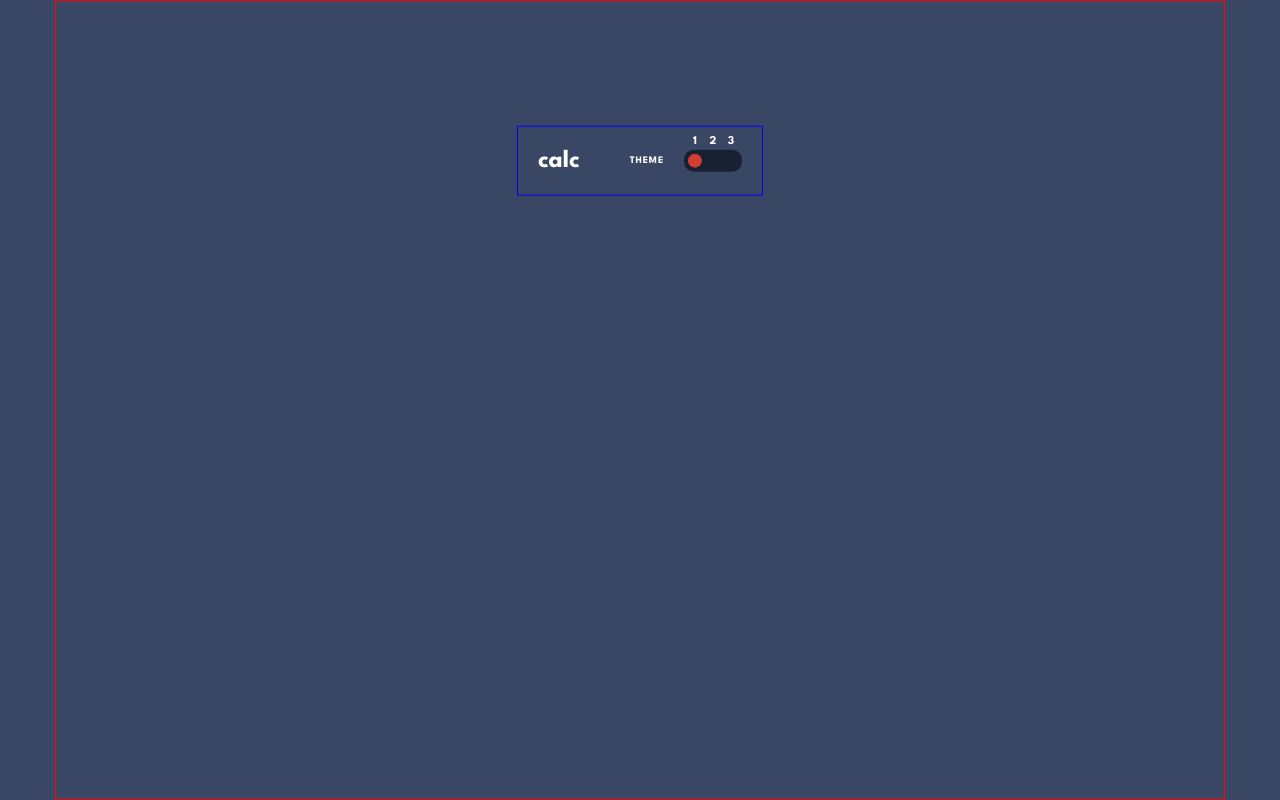
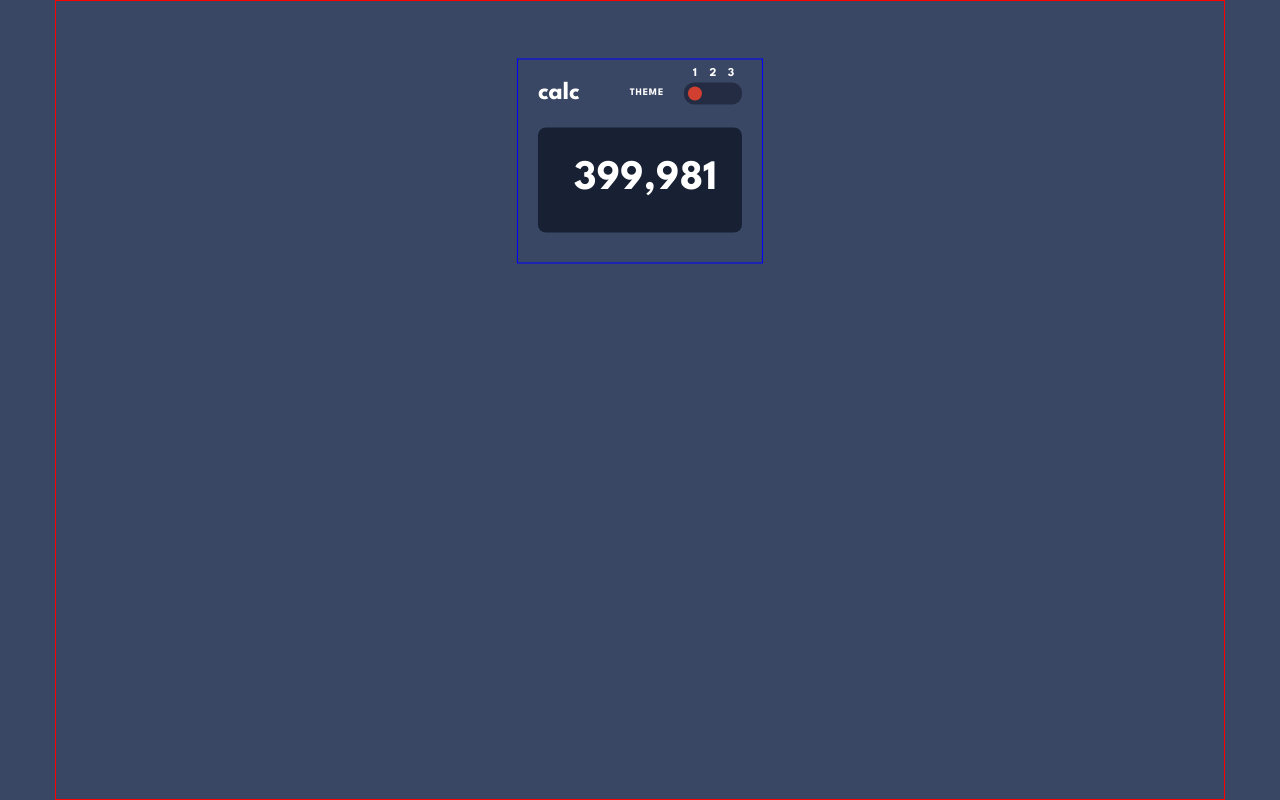
Before and after one commit to A-Awad1/calculator-app, a Vue app: page / in a window 1280 px wide. Built offline with nearby package versions, Linux system fonts and the light colour scheme.

Commit message:
create screen component

```diff
--- /dev/null
+++ b/src/components/CalcHeader.vue
@@ -0,0 +1,85 @@
+<template>
+  <header>
+    <h1>calc</h1>
+    <div class="themes-control">
+      <span>theme</span>
+      <div class="themes-buttons">
+        <button
+          v-for="(themeButton, index) in 3"
+          :key="index"
+          @click="theme = index + 1"
+          :class="{ selected: theme === index + 1 }"
+        ></button>
+      </div>
+    </div>
+  </header>
+</template>
+
+<script>
+export default {
+  name: "CalcHeader",
+  data: function () {
+    return {
+      theme: 1,
+    };
+  },
+};
+</script>
+
+<style lang="scss">
+header {
+  *:not(button) {
+    user-select: none;
+  }
+  display: flex;
+  justify-content: space-between;
+  align-items: center;
+  gap: 50px;
+  > {
+    h1 {
+      font-size: 25px;
+    }
+    .themes-control {
+      @extend %center-flex;
+      gap: 20px;
+      span {
+        font-size: 10px;
+        letter-spacing: 0.8px;
+        text-transform: uppercase;
+      }
+      .themes-buttons {
+        display: flex;
+        gap: 4px;
+        padding: 4px;
+        border-radius: 10px;
+        background-color: colors.$keypad-background;
+        button {
+          width: 14px;
+          aspect-ratio: 1/1;
+          border-radius: 50%;
+          border: none;
+          background-color: colors.$key-third-background;
+          position: relative;
+          counter-increment: button-num;
+          cursor: pointer;
+          &:not(.selected) {
+            visibility: hidden;
+          }
+          &::before {
+            content: counter(button-num);
+            visibility: visible;
+            position: absolute;
+            top: -19px;
+            left: 50%;
+            transform: translateX(-50%);
+            font: {
+              size: 12px;
+              weight: 700;
+            }
+          }
+        }
+      }
+    }
+  }
+}
+</style>
--- /dev/null
+++ b/src/components/CalcScreen.vue
@@ -0,0 +1,19 @@
+<template>
+  <section class="screen"><slot></slot></section>
+</template>
+
+<script>
+export default {};
+</script>
+
+<style lang="scss">
+section.screen {
+  background-color: colors.$screen-background;
+  width: 100%;
+  border-radius: $second-border-radius;
+  margin: 20px 0 10px;
+  padding: 28px 25px;
+  text-align: end;
+  font-size: 42px;
+}
+</style>
--- a/src/views/HomeView.vue
+++ b/src/views/HomeView.vue
@@ -1,33 +1,21 @@
 <template>
   <div class="container">
     <main>
-      <header>
-        <h1>calc</h1>
-        <div class="themes-control">
-          <span>theme</span>
-          <div class="themes-buttons">
-            <button
-              v-for="(themeButton, index) in 3"
-              :key="index"
-              @click="theme = index + 1"
-              :class="{ selected: theme === index + 1 }"
-            ></button>
-          </div>
-        </div>
-      </header>
+      <calc-header></calc-header>
+      <calc-screen>399,981</calc-screen>
       <section class="keypad"></section>
-      <section class="buttons"></section>
     </main>
   </div>
 </template>
 
 <script>
+import CalcHeader from "@/components/CalcHeader.vue";
+import CalcScreen from "@/components/CalcScreen.vue";
 export default {
   name: "HomeView",
-  data: function () {
-    return {
-      theme: 1,
-    };
+  components: {
+    CalcHeader,
+    CalcScreen,
   },
 };
 </script>
@@ -46,62 +34,9 @@ export default {
     transform: translate(-50%, -50%);
     top: 20%; // temp.
     width: fit-content;
-    margin: auto;
-    header {
-      display: flex;
-      justify-content: space-between;
-      align-items: center;
-      gap: 50px;
-      > {
-        h1 {
-          font-size: 25px;
-        }
-        .themes-control {
-          @extend %center-flex;
-          gap: 20px;
-          span {
-            font-size: 10px;
-            letter-spacing: 0.8px;
-            text-transform: uppercase;
-          }
-          .themes-buttons {
-            display: flex;
-            gap: 4px;
-            padding: 4px;
-            border-radius: 10px;
-            background-color: colors.$screen-background;
-            button {
-              width: 14px;
-              aspect-ratio: 1/1;
-              border-radius: 50%;
-              border: none;
-              background-color: colors.$key-third-background;
-              position: relative;
-              counter-increment: button-num;
-              cursor: pointer;
-              &:not(.selected) {
-                visibility: hidden;
-              }
-              &::before {
-                content: counter(button-num);
-                visibility: visible;
-                position: absolute;
-                top: -19px;
-                left: 50%;
-                transform: translateX(-50%);
-                font: {
-                  size: 12px;
-                  weight: 700;
-                }
-              }
-            }
-          }
-        }
-      }
-    }
+
     section.keypad {
-    }
-    section.buttons {
+      background-color: colors.$keypad-background;
     }
   }
 }
```
